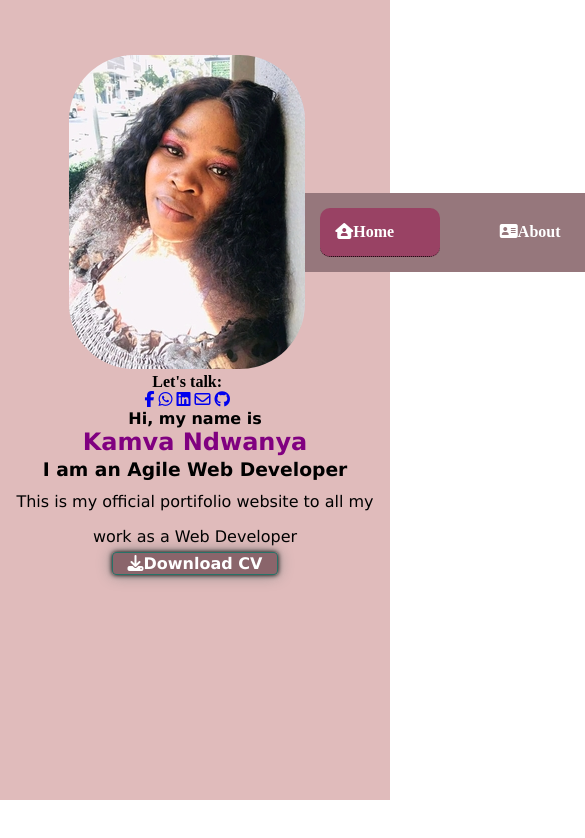
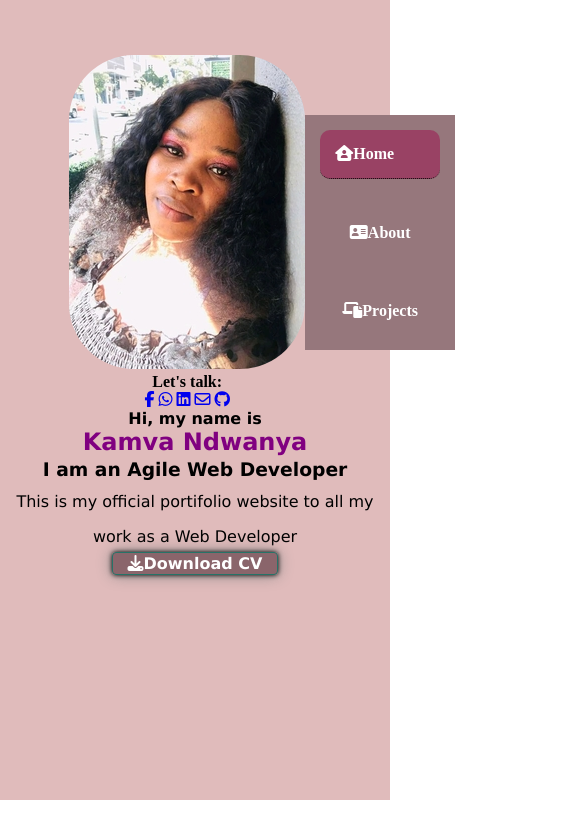
Before and after one commit to Kamvandwanya7/portifolio, a plain HTML site: page index.html in a window 390 px wide. Shown: the top 838 px of the page, 585 px wide, since content can reach past the window. Drawn offline with Linux system fonts and the light colour scheme.

Commit message:
i resized webpage

```diff
--- a/style.css
+++ b/style.css
@@ -226,3 +226,11 @@ h3{
 .pizza{
     padding: 20px 25px;
 }
+@media (max-width: 780px){
+    .file{
+        flex-direction: column;
+    }
+    .menu ul{
+        display: block;
+    }
+}
```
Also changed, not shown: front.html (+2 -2 lines).
